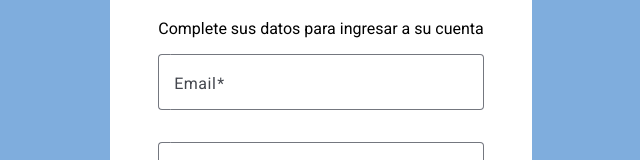
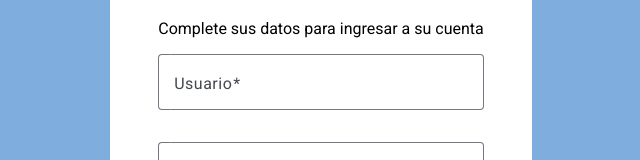
Before and after one commit to Better-than-Goodreads/Betterreads-Frontend, an Angular app: page /log-in in a window 1280 px wide. Shown: the part 287-447 px from the top of the page, without its empty margins (319-959 px from the left). Built offline with nearby package versions, Linux system fonts and the light colour scheme.

Commit message:
Agrego base de jwt No funca :( Ese header no quiere ser visto

```diff
--- a/package.json
+++ b/package.json
@@ -20,6 +20,7 @@
     "@angular/platform-browser": "^18.2.0",
     "@angular/platform-browser-dynamic": "^18.2.0",
     "@angular/router": "^18.2.0",
+    "@auth0/angular-jwt": "^5.2.0",
     "rxjs": "~7.8.0",
     "tslib": "^2.3.0",
     "zone.js": "~0.14.10"
--- a/src/app/app.module.ts
+++ b/src/app/app.module.ts
@@ -27,11 +27,11 @@ import { MatStepperModule } from "@angular/material/stepper";
 import { RegistrarseComponent } from "./pantallas/registrarse/registrarse.component";
 import { MatCheckboxModule } from "@angular/material/checkbox";
 
-import { HttpClientModule } from '@angular/common/http';
 import { environment } from '../environments/environment';
 
 import { UsuariosService } from './services/usuarios.service';
-
+import { HttpClientModule, HTTP_INTERCEPTORS } from '@angular/common/http';
+import { JwtInterceptor } from './interceptors/jwtInterceptor';
 registerLocaleData(localeEsAr, "es-Ar");
 
 @NgModule({
@@ -70,7 +70,12 @@ registerLocaleData(localeEsAr, "es-Ar");
       provide: MAT_FORM_FIELD_DEFAULT_OPTIONS,
       useValue: { appearance: "outline" },
     },
-    UsuariosService
+    UsuariosService,
+    {
+      provide: HTTP_INTERCEPTORS,
+      useClass: JwtInterceptor,
+      multi: true
+    }
   ],
   bootstrap: [AppComponent],
 })
--- a/src/app/entidades/usuario.ts
+++ b/src/app/entidades/usuario.ts
@@ -4,7 +4,7 @@ export class Usuario {
 	email: string = '';
 	first_name: string = '';
 	gender: string = '';
-	id: number = 0;
+	id: string= '';
 	last_name: string = '';
 	location: string = '';
 	username: string = '';
--- /dev/null
+++ b/src/app/interceptors/jwtInterceptor.ts
@@ -0,0 +1,24 @@
+import { Injectable } from '@angular/core';
+import { HttpRequest, HttpHandler, HttpEvent, HttpInterceptor } from '@angular/common/http';
+import { Observable } from 'rxjs';
+
+@Injectable()
+export class JwtInterceptor implements HttpInterceptor
+{
+  intercept(request: HttpRequest<any>, next: HttpHandler): Observable<HttpEvent<any>>
+  {
+    let token = request.headers.get('Authorization');
+    console.log('token: ' + token);
+    console.log(request.headers);
+    console.log("request: ");
+    console.log(request);
+    if (token) {
+      request = request.clone({
+        setHeaders: {
+          Authorization: `${token}`
+        }
+      });
+    }
+    return next.handle(request);
+  }
+ }
--- a/src/app/pantallas/inicio-sesion/inicio-sesion.component.html
+++ b/src/app/pantallas/inicio-sesion/inicio-sesion.component.html
@@ -4,19 +4,15 @@
     <p>Complete sus datos para ingresar a su cuenta</p>
     <div style="row-gap: 0.75em" class="vertical-container">
       <mat-form-field>
-        <mat-label>Email</mat-label>
+        <mat-label>Usuario</mat-label>
         <input
-          type="email"
           matInput
-          formControlName="email"
-          placeholder="usuario@ejemplo.com"
+          formControlName="usuario"
+          placeholder="Nombre de usuario"
         />
         <mat-error
-          *ngIf="
-            datosIniciales.get('email')?.hasError('email') &&
-            !datosIniciales.get('email')?.hasError('required')
-          "
-          >Email inválido</mat-error
+          *ngIf="datosIniciales.get('usuario')?.hasError('required')"
+          >El usuario es obligatorio</mat-error
         >
       </mat-form-field>
 
--- a/src/app/pantallas/inicio-sesion/inicio-sesion.component.ts
+++ b/src/app/pantallas/inicio-sesion/inicio-sesion.component.ts
@@ -1,5 +1,16 @@
 import { Component } from "@angular/core";
 import { FormControl, FormGroup, Validators } from "@angular/forms";
+import { Router } from '@angular/router';
+import { Observable, of } from "rxjs";
+import { catchError } from 'rxjs/operators';
+import { UsuariosService } from "../../services/usuarios.service";
+import { Usuario } from "../../entidades/usuario";
+import {
+  MatSnackBar,
+  MatSnackBarHorizontalPosition,
+  MatSnackBarVerticalPosition,
+} from '@angular/material/snack-bar';
+
 
 @Component({
   selector: "app-inicio-sesion",
@@ -7,17 +18,36 @@ import { FormControl, FormGroup, Validators } from "@angular/forms";
   styleUrl: "./inicio-sesion.component.css",
 })
 export class InicioSesionComponent {
-  constructor() {}
+  constructor(private usuarioService: UsuariosService,
+    private router: Router,
+    private _snackBar: MatSnackBar) {}
 
   hide = true;
 
   datosIniciales = new FormGroup({
-    email: new FormControl("", [Validators.required, Validators.email]),
+    usuario: new FormControl("", [Validators.required]),
     password: new FormControl("", [
       Validators.required,
       Validators.minLength(8),
     ]),
   });
 
-  submitLogin() {}
+  submitLogin() {
+    const usuario = this.datosIniciales.value.usuario ?? '';
+    const password = this.datosIniciales.value.password ?? '';
+    this.usuarioService.logIn(usuario, password).pipe(catchError(error => {
+      this._snackBar.open(error.error.detail, 'X', {
+        horizontalPosition: 'center',
+        verticalPosition: 'top',
+      });
+      return of(null);
+    })).subscribe( resultado => {
+      if (resultado) {
+        //setJWt
+        console.log(resultado);
+        this.router.navigate(['/home']);
+
+      }
+    })
+  }
 }
--- a/src/app/services/usuarios.service.ts
+++ b/src/app/services/usuarios.service.ts
@@ -21,6 +21,11 @@ export class UsuariosService {
   getUsuario(id: number): Observable<Usuario> {
     const url = `${this.urlUsuarios}/${id}`;
     return this.http.get<Usuario>(url);
+  }
+
+  logIn(username: string, password: string): Observable<Usuario> {
+    const url = this.urlUsuarios + '/login';
+    return this.http.post<Usuario>(url, {'password': password, 'username': username});
   }
 
   createUsuario(usuario: Usuario): Observable<Usuario> {
```
Also changed, not shown: 1 other file (tests, documents, lock files or other folders).
